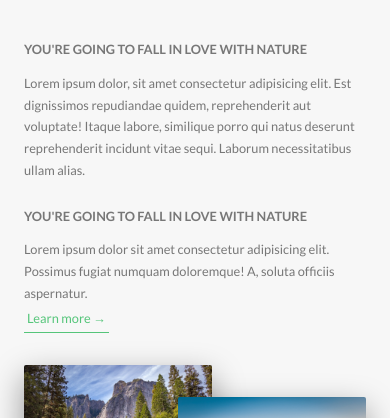
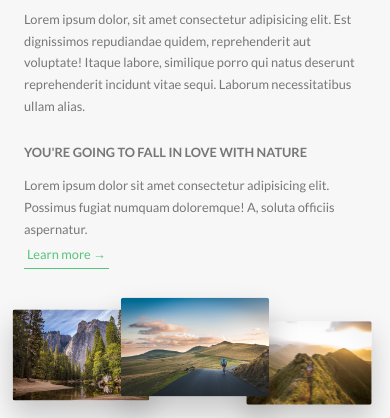
Before and after one commit to sam-nazarian/tour-landing-page, a website: page index.html in a window 390 px wide. Shown: the part 926-1344 px from the top of the page. Drawn offline with Linux system fonts and the light colour scheme.

Commit message:
Wrote media queries for Layout, About, & Features sections

```diff
--- a/sass/base/_utilities.scss
+++ b/sass/base/_utilities.scss
@@ -8,10 +8,18 @@
 
 .u-margin-bottom-medium {
   margin-bottom: 4rem !important;
+
+  @include respond(tab-port) {
+    margin-bottom: 3rem !important;
+  }
 }
 
 .u-margin-bottom-big {
   margin-bottom: 8rem !important;
+
+  @include respond(tab-port) {
+    margin-bottom: 5rem !important;
+  }
 }
 
 .u-margin-top-big {
--- a/sass/components/_composition.scss
+++ b/sass/components/_composition.scss
@@ -10,19 +10,43 @@
     transition: all 0.2s;
     outline-offset: 2rem;
 
+    @include respond(tab-port) {
+      float: left;
+      position: relative;
+      width: 33.333333%;
+      box-shadow: 0 1.5rem 3rem rgb($color-black, 0.2);
+    }
+
     &--p1 {
       left: 0;
       top: -2rem;
+
+      @include respond(tab-port) {
+        top: 0;
+        transform: scale(1.2);
+      }
     }
 
     &--p2 {
       right: 0;
       top: 2rem;
+
+      @include respond(tab-port) {
+        top: -1rem;
+        transform: scale(1.3);
+        z-index: 100;
+      }
     }
 
     &--p3 {
       left: 20%;
       top: 10rem;
+
+      @include respond(tab-port) {
+        top: 1rem;
+        left: 0;
+        transform: scale(1.1);
+      }
     }
 
     &:hover {
--- a/sass/components/_feature-box.scss
+++ b/sass/components/_feature-box.scss
@@ -6,6 +6,10 @@
   border-radius: 3px;
   box-shadow: 0 1.5rem 4rem rgba($color-black, 0.15);
   transition: all 0.3s;
+
+  @include respond(tab-port) {
+    padding: 2rem;
+  }
 
   &__icon {
     font-size: 6rem;
@@ -16,6 +20,10 @@
     background-clip: text;
     -webkit-background-clip: text;
     color: transparent;
+
+    @include respond(tab-port) {
+      margin-bottom: 0;
+    }
   }
 
   &:hover {
--- a/sass/layout/_footer.scss
+++ b/sass/layout/_footer.scss
@@ -10,6 +10,10 @@
   &__logo-box {
     text-align: center;
     margin-bottom: 8rem;
+
+    @include respond(tab-port) {
+      margin-bottom: 6rem;
+    }
   }
 
   &__logo {
--- a/sass/pages/_home.scss
+++ b/sass/pages/_home.scss
@@ -4,6 +4,10 @@
 
   // 95vh - 75vh
   margin-top: -20vh;
+
+  @include respond(tab-port) {
+    padding: 20rem 0;
+  }
 }
 
 .section-features {
@@ -18,17 +22,29 @@
   & > * {
     transform: skewY(7deg);
   }
+
+  @include respond(tab-port) {
+    padding: 10rem 0;
+  }
 }
 
 .section-tours {
   background-color: $color-grey-light-1;
   padding: 25rem 0 15rem 0;
   margin-top: -10rem;
+
+  @include respond(tab-port) {
+    padding: 20rem 0 10rem 0;
+  }
 }
 
 .section-stories {
   padding: 15rem 0;
   // background-color: $color-grey-light-2;
+
+  @include respond(tab-port) {
+    padding: 10rem 0;
+  }
 }
 
 .section-book {
```
Also changed, not shown: css/style.css, 1 other file.
